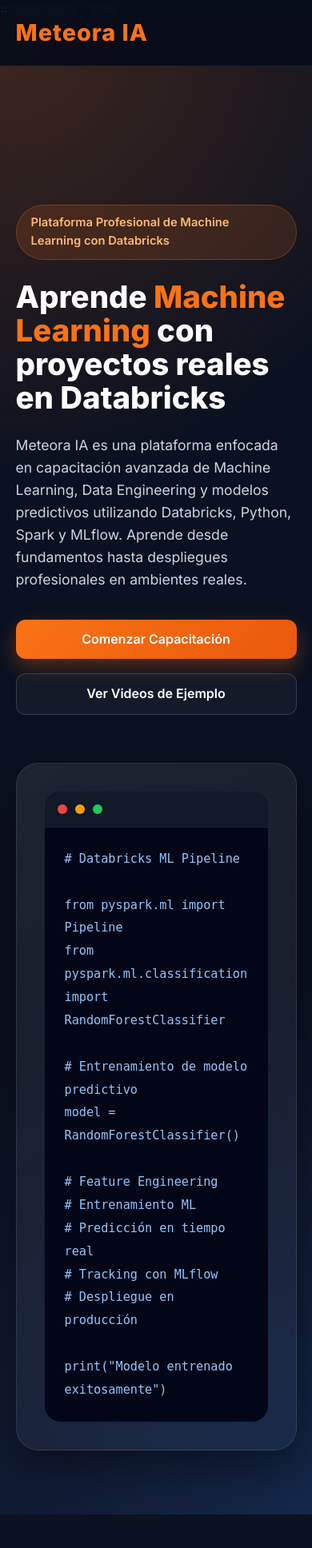
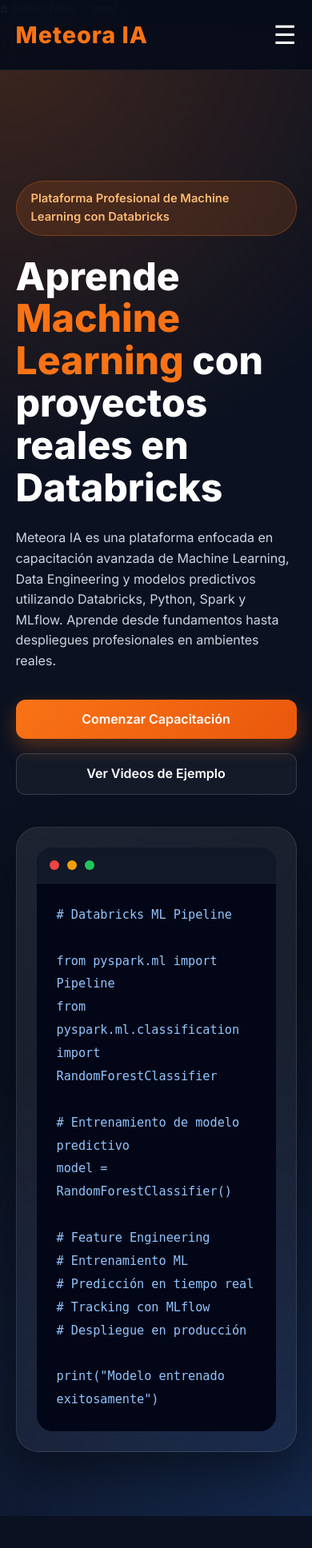
Before and after one commit to Meteora-IA/ML-Databricks-platform, a Flask app: page / in a window 390 px wide. Shown: the top 1936 px of the page at 80% size. Run offline with Flask 3, Linux system fonts and the light colour scheme; some libraries are stand-ins or nearby versions.

Commit message:
Integración Fix movil

```diff
--- a/app/templates/home.html
+++ b/app/templates/home.html
@@ -13,6 +13,10 @@
         rel="stylesheet">
 
     <style>
+        html {
+            scroll-behavior: smooth;
+        }
+
         * {
             margin: 0;
             padding: 0;
@@ -234,6 +238,7 @@
         /* SECTIONS */
         section {
             padding: 110px 0;
+            scroll-margin-top: 100px;
         }
 
         .section-title {
@@ -434,6 +439,117 @@
             background: #020617;
         }
 
+
+        /* MENU MOBILE */
+
+        .menu-toggle {
+            display: none;
+            font-size: 2rem;
+            color: white;
+            cursor: pointer;
+        }
+
+        /* MOBILE NAVBAR */
+
+        @media(max-width: 768px) {
+
+            .navbar {
+                position: relative;
+            }
+
+            .menu-toggle {
+                display: block;
+                z-index: 2000;
+            }
+
+            .nav-links {
+
+                position: absolute;
+
+                top: 85px;
+                left: 0;
+
+                width: 100%;
+
+                background: rgba(7, 12, 25, 0.98);
+
+                backdrop-filter: blur(12px);
+
+                flex-direction: column;
+
+                align-items: center;
+
+                padding: 30px 20px;
+
+                gap: 20px;
+
+                border-bottom:
+                    1px solid rgba(255, 255, 255, 0.08);
+
+                display: none;
+            }
+
+            .nav-links.active {
+                display: flex;
+            }
+
+            .nav-links a {
+                display: block;
+                width: 100%;
+                text-align: center;
+            }
+
+            .hero-grid,
+            .bio-grid {
+                grid-template-columns: 1fr;
+                gap: 40px;
+            }
+
+            .hero {
+                padding-top: 80px;
+                padding-bottom: 80px;
+            }
+
+            .hero h1 {
+                font-size: 2.4rem;
+            }
+
+            .hero p {
+                font-size: 1rem;
+            }
+
+            .section-title h2,
+            .bio-content h2,
+            .cta h2 {
+                font-size: 2rem;
+            }
+
+            .hero-buttons {
+                flex-direction: column;
+            }
+
+            .btn {
+                width: 100%;
+                text-align: center;
+            }
+
+            .hero-card,
+            .card,
+            .profile-card,
+            .cta-box {
+                padding: 25px;
+            }
+
+            .video-thumbnail {
+                height: 180px;
+            }
+
+            .avatar-wrapper {
+                width: 150px;
+                height: 150px;
+            }
+        }
+
         /* RESPONSIVE */
         @media(max-width: 980px) {
 
@@ -453,32 +569,7 @@
             }
         }
 
-        @media(max-width: 768px) {
-            .nav-links {
-                gap: 10px;
-            }
 
-            .nav-links a {
-                display: none;
-            }
-
-            .hero {
-                padding-bottom: 80px;
-            }
-
-            .hero h1 {
-                font-size: 2.4rem;
-            }
-
-            .hero-buttons {
-                flex-direction: column;
-            }
-
-            .btn {
-                width: 100%;
-                text-align: center;
-            }
-        }
 
         /* AVATAR WRAPPER */
 
@@ -539,8 +630,11 @@
     <header>
         <div class="container navbar">
             <div class="logo">Meteora IA</div>
+            <div class="menu-toggle" id="menu-toggle">
+                ☰
+            </div>
 
-            <div class="nav-links">
+            <div class="nav-links" id="nav-links">
                 <a href="#inicio">Inicio</a>
                 <a href="#objetivos">Objetivos</a>
                 <a href="#modelos">Modelos ML</a>
@@ -849,6 +943,17 @@
         </div>
     </footer>
 
+
+    <script>
+
+        const menuToggle = document.getElementById('menu-toggle');
+        const navLinks = document.getElementById('nav-links');
+
+        menuToggle.addEventListener('click', () => {
+            navLinks.classList.toggle('active');
+        });
+
+    </script>
 </body>
 
 </html>
```
